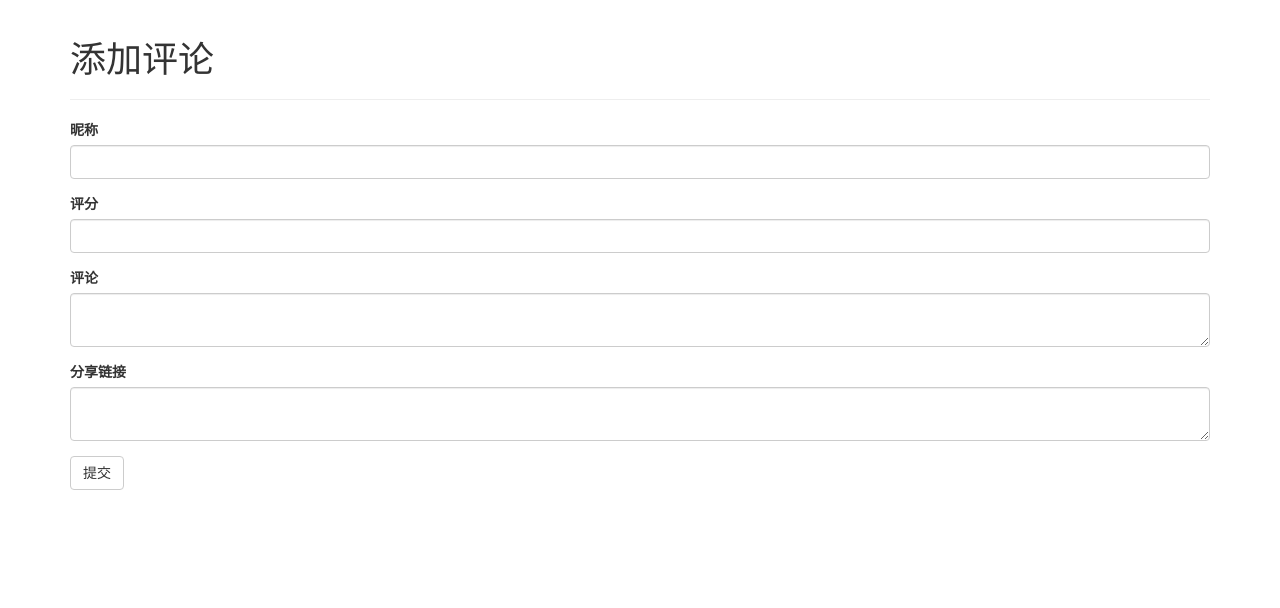
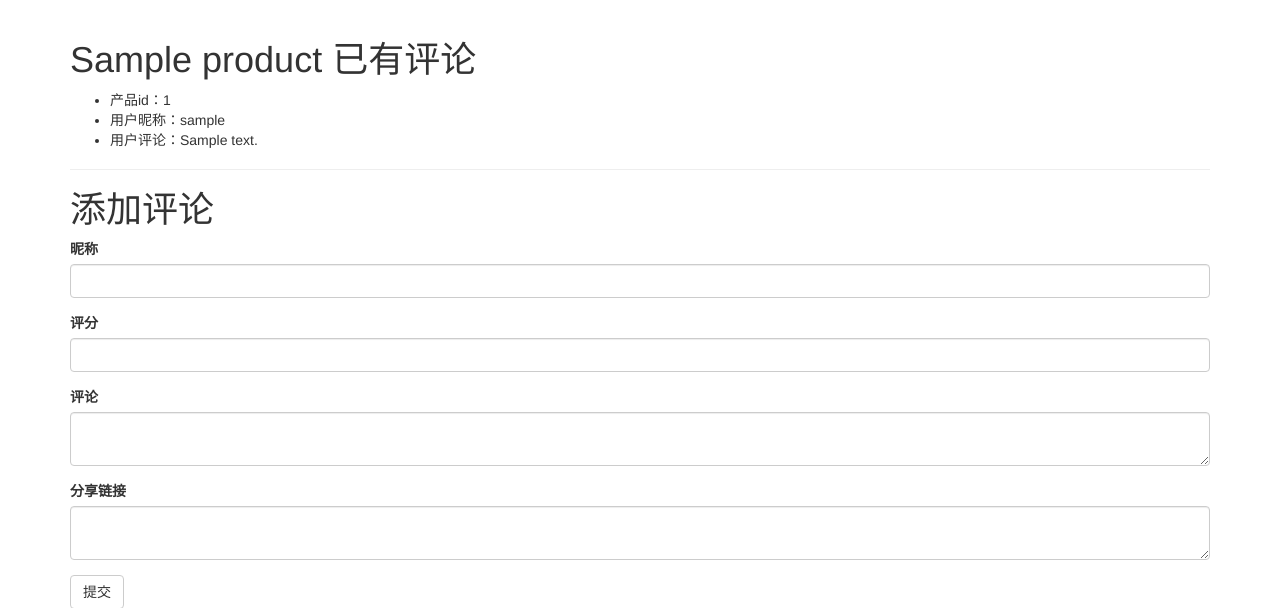
Before and after one commit to ubqai/seesun_product_services, a Flask app: page /product_comments/1 in a window 1280 px wide. Shown: the top 608 px of the page. Run offline with Flask 2, Linux system fonts and the light colour scheme; tables that the repository leaves empty hold one stand-in row (Sample ...); some libraries are stand-ins or nearby versions.

Commit message:
产品评论功能v2，评论api v1

```diff
--- a/app/main/views.py
+++ b/app/main/views.py
@@ -80,7 +80,9 @@ def sku_options():
 @main.route("/product_comments/<int:id>", methods=['GET', 'POST'])
 def product_comments(id):
     form = ProductCommentForm()
-    product_comment = ProductComments.query.all()
+    product_comments = ProductComments.query.filter_by(product_id=id)
+    product = Product.query.get_or_404(id)
+    product_name = product.name
     if form.validate_on_submit():
         product_comment = ProductComments(
             user_nickname=form.nickname.data,
@@ -92,7 +94,7 @@ def product_comments(id):
         db.session.add(product_comment)
         flash('创建成功')
         return redirect(url_for('main.products_manage'))
-    return render_template('product_comments.html', form=form, product_comment=product_comment)
+    return render_template('product_comments.html', form=form, product_comments=product_comments, product_name=product_name)
 
 
 @main.route("/sku_option_edit/<int:id>", methods=['GET', 'POST'])
--- a/app/templates/product_comments.html
+++ b/app/templates/product_comments.html
@@ -3,8 +3,16 @@
 
 {% block page_content %}
     <div class="page-header">
-        <h1>添加评论</h1>
+        <h1>{{product_name}} 已有评论</h1>
+        <ul>
+            {% for product_comment in product_comments %}
+                <li>产品id：{{ product_comment.product_id }}</li>
+                <li>用户昵称：{{ product_comment.user_nickname }}</li>
+                <li>用户评论：{{ product_comment.comment_line }}</li>
+            {% endfor %}
+        </ul>
     </div>
+    <h1>添加评论</h1>
     {{ wtf.quick_form(form) }}
 
 {% endblock %}
--- a/app/templates/products_manage.html
+++ b/app/templates/products_manage.html
@@ -12,7 +12,7 @@
                         <li>{{ product.name }}
                             ---------<a href="{{ url_for('main.products_show', id=product.id) }}">查看</a>
                             ---------<a href="{{ url_for('main.product_edit', id=product.id) }}">修改</a>
-                            ---------<a href="{{ url_for('main.product_comments', id=product.id) }}">添加评论</a>
+                            ---------<a href="{{ url_for('main.product_comments', id=product.id) }}">查看评论</a>
                         </li>
                     {% endfor %}
                 </ul>
```
Also changed, not shown: app/api/comments.py (added, +14 -0 lines), app/models.py (+9 -0 lines).
